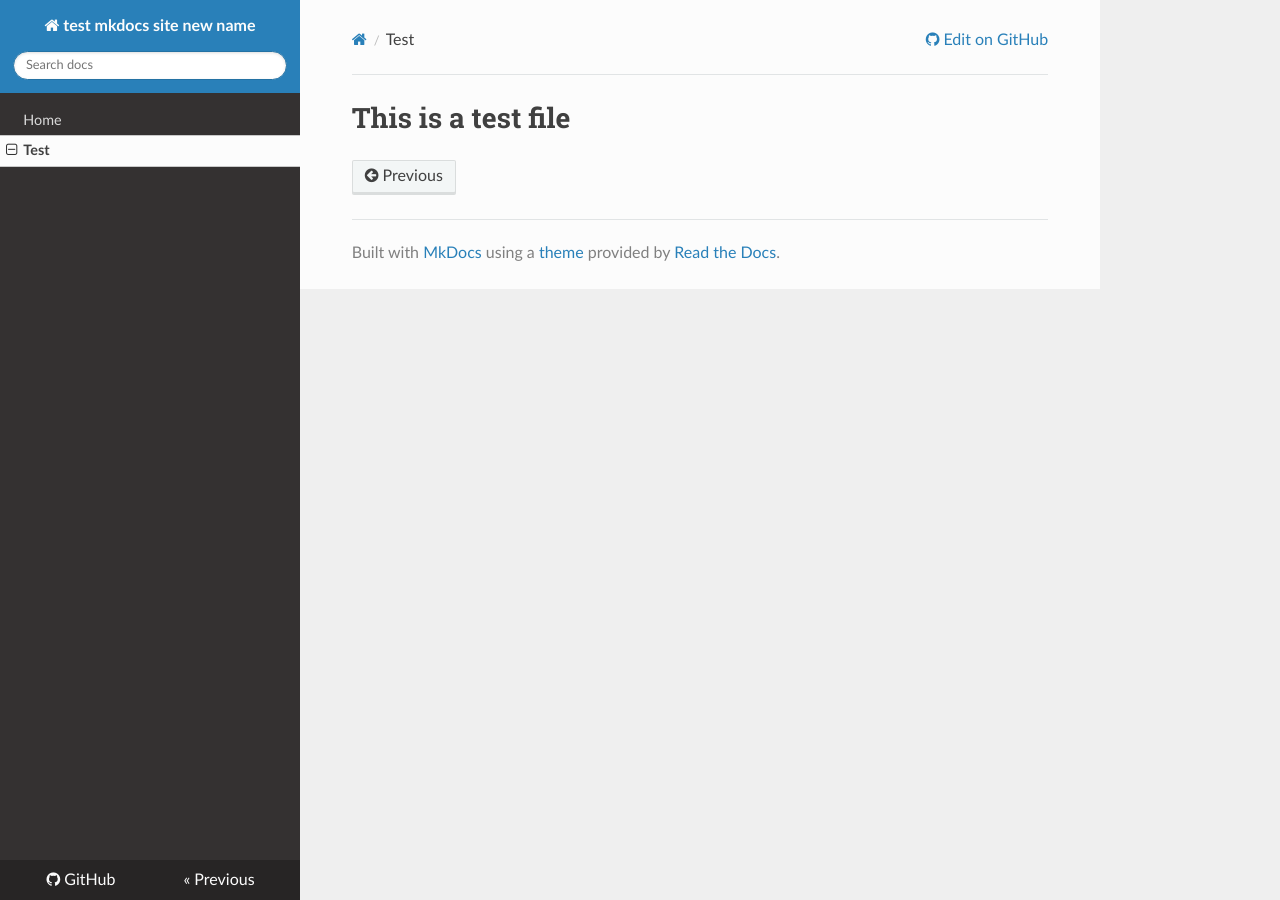
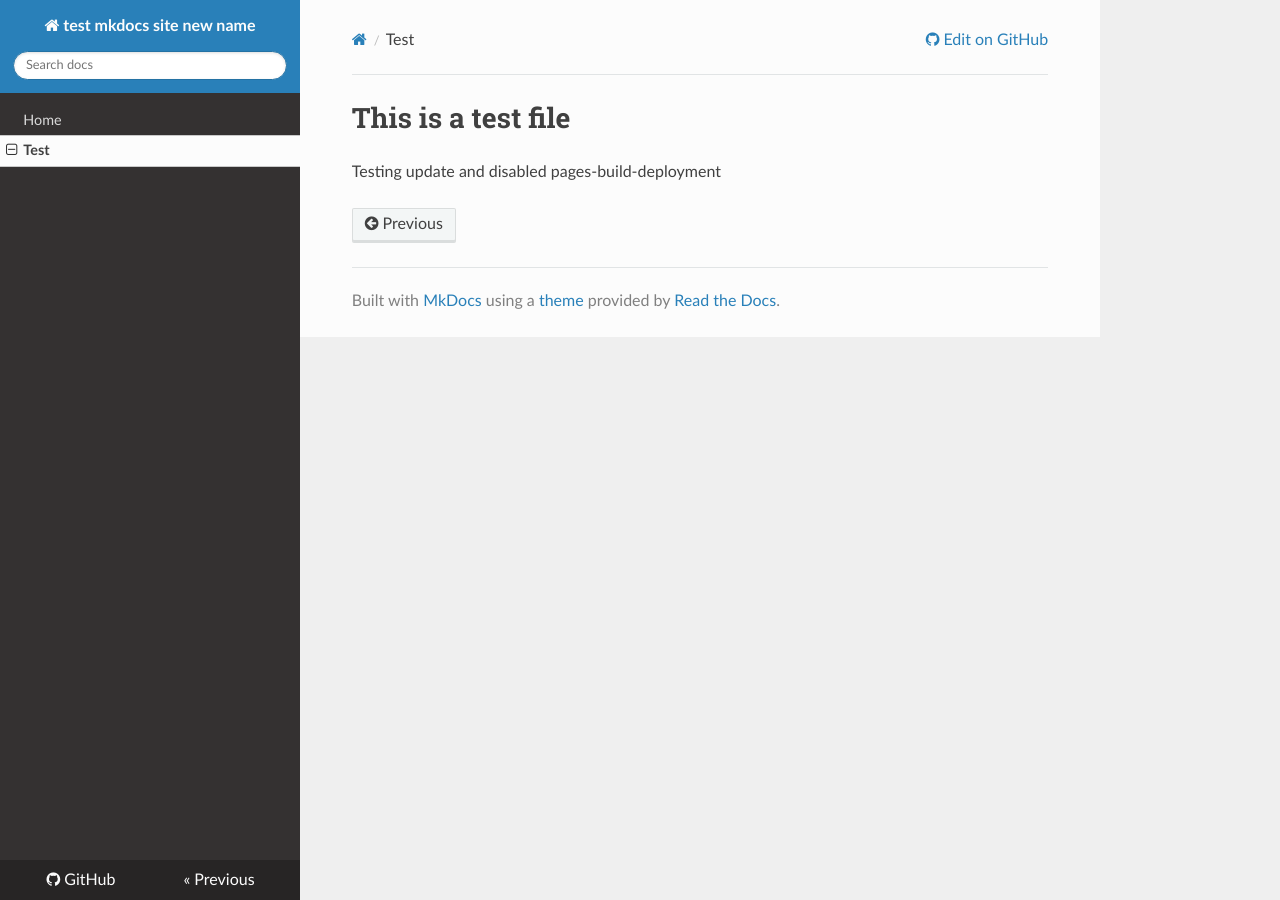
Before and after one commit to jay-m-dev/test-mkdocs, an MkDocs documentation site: the page built from docs_sources/test.md, in a window 1280 px wide. Built offline with MkDocs 1.6.1, drawn with Linux system fonts in a browser that asks for light colours; nearby versions of some CDN libraries.

Commit message:
testing disabled workflow

```diff
--- a/docs_sources/test.md
+++ b/docs_sources/test.md
@@ -1 +1,2 @@
 #This is a test file
+Testing update and disabled pages-build-deployment
```
